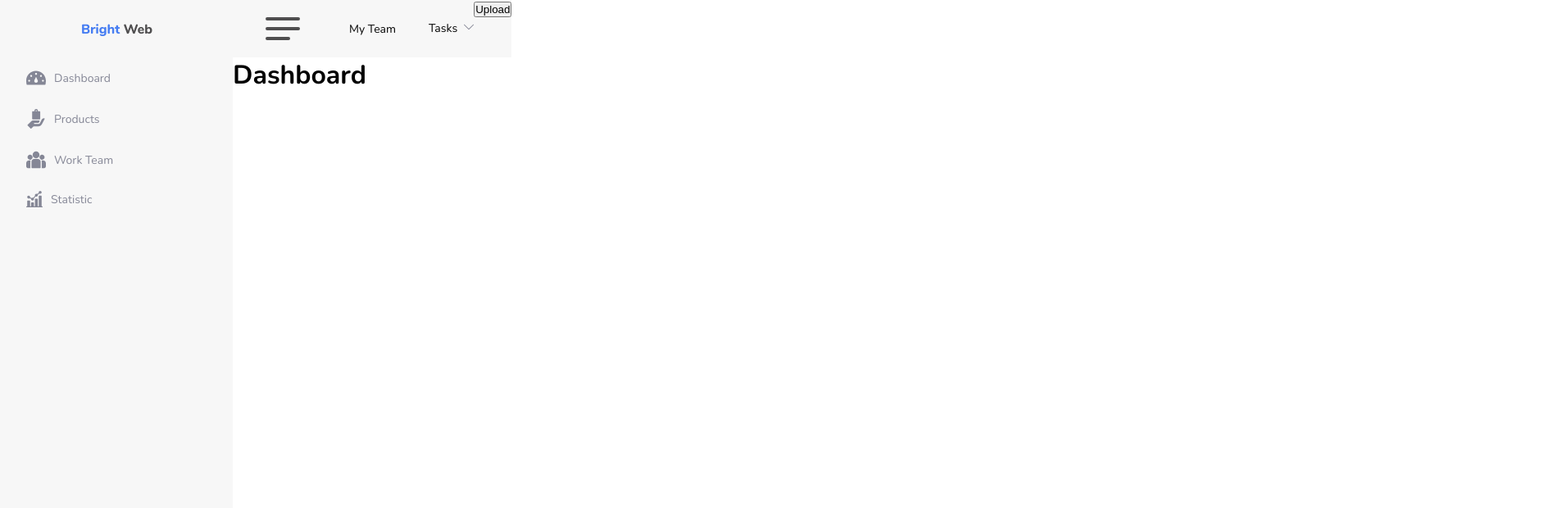
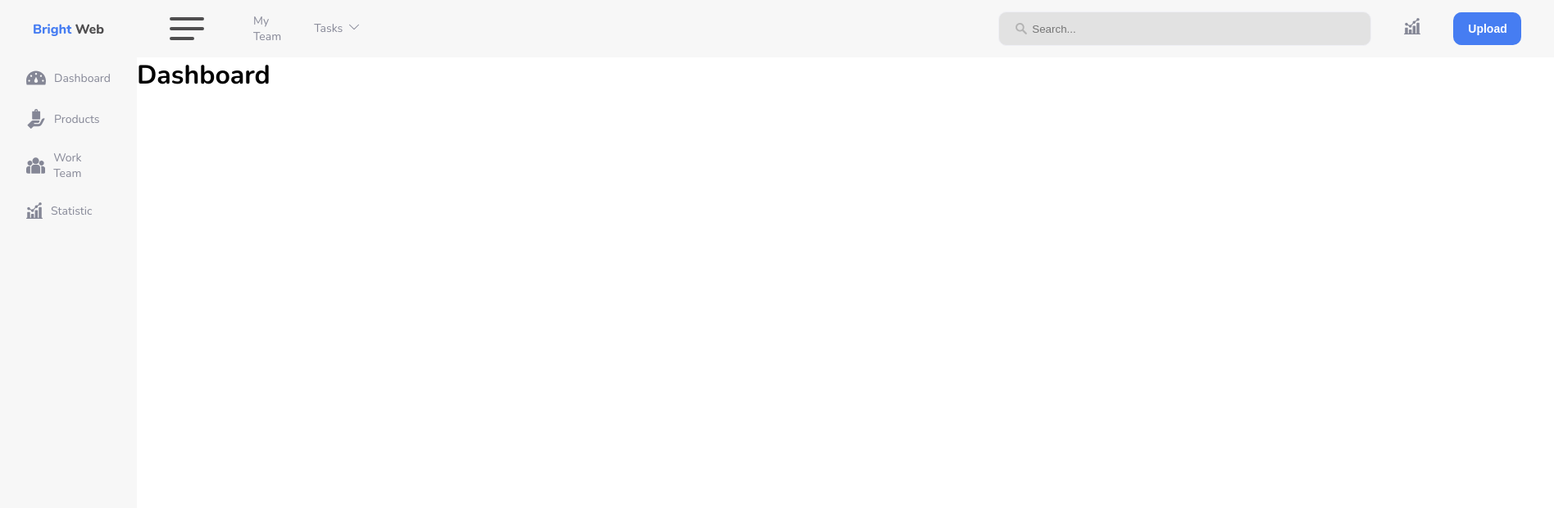
Before and after one commit to syttt-ia/illogia_hw4, a plain HTML site: page index.html in a window 1280 px wide. Shown: the top 620 px of the page at 82% size, 1896 px wide, since content can reach past the window. Drawn offline with Linux system fonts and the light colour scheme.

Commit message:
edit header

```diff
--- a/css/styles.css
+++ b/css/styles.css
@@ -115,7 +115,7 @@ body {
 
 .header-menu {
     display: flex;
-    padding: 19px 0px 19px 40px;
+    padding: 19px 0 19px 40px;
     align-items: center;
 }
 
@@ -140,19 +140,81 @@ body {
 .header-myteam {
     margin-left: 60px;
     font-size: 14px;
+    color: #858796;
+    cursor: pointer;
+}
+
+.header-myteam:hover {
+    color: #3D63D2;
 }
 
 .header-tasks {
     display: flex;
     align-items: center;
     margin-left: 40px;
-}
-
-.header-tasks {
     font-size: 14px;
     line-height: 19;
+    cursor: pointer;
 }
 
 .header-tasks span {
     margin-right: 8px;
+    color: #858796;
 }
+
+.header-tasks:hover span{
+    color: #3D63D2;
+}
+
+.header-tasks:hover svg path{
+    fill: #3D63D2;
+}
+
+.header-right {
+    display: flex;
+    align-items: center;
+}
+
+.header-search {
+    font-size: 14px;
+    font-weight: 400;
+    color: #B3B3B3;
+}
+
+.header-search input {
+    margin-left: 780px;
+    width: 373px;
+    height: 40px;
+    padding: 0 40px;
+    border: 1px solid #EFEFF5;
+    border-radius: 10px;
+    background: #E2E2E2 url("../images/search.png") no-repeat;
+    background-position: center left 20px;
+}
+
+.header-statistics {
+    margin-left: 40px;
+}
+
+.header-statistics:hover a svg path{
+    fill: #467DF2;
+}
+
+.header-button {
+    margin-left: 40px;
+    margin-right: 40px;
+    padding: 10px 18px;
+    width: 83px;
+    height: 40px;
+    border: none;
+    border-radius: 10px;
+    background: #467DF2;
+    font-size: 14px;
+    font-weight: 700;
+    color: #FFFFFF;
+    cursor: pointer;
+}
+
+.header-button:hover {
+    background: #2F54A3;
+}
--- a/index.html
+++ b/index.html
@@ -121,9 +121,22 @@
                 </div>
                 <div class="header-right">
                     <div class="header-search">
-
+                        <input type="text" placeholder="Search...">
                     </div>
                     <div class="header-statistics">
+                        <a href="#">
+                            <svg width="20" height="20" viewBox="0 0 20 20" fill="none" xmlns="http://www.w3.org/2000/svg">
+                                <g clip-path="url(#clip0_2_69)">
+                                    <path d="M2.96875 9.375C3.44147 9.375 3.86932 9.18533 4.18549 8.88077L5.91995 9.74792C5.91125 9.81857 5.89844 9.888 5.89844 9.96094C5.89844 10.9302 6.68701 11.7188 7.65625 11.7188C8.62549 11.7188 9.41406 10.9302 9.41406 9.96094C9.41406 9.6904 9.34753 9.4371 9.23782 9.20792L11.5907 6.85501C11.8199 6.96472 12.0732 7.03125 12.3438 7.03125C13.313 7.03125 14.1016 6.24268 14.1016 5.27344C14.1016 5.09094 14.0657 4.91837 14.0138 4.75281L16.0582 3.21991C16.3371 3.40622 16.6714 3.51562 17.0312 3.51562C18.0005 3.51562 18.7891 2.72705 18.7891 1.75781C18.7891 0.788574 18.0005 0 17.0312 0C16.062 0 15.2734 0.788574 15.2734 1.75781C15.2734 1.94031 15.3093 2.11288 15.3612 2.27844L13.3168 3.81134C13.0379 3.62503 12.7036 3.51562 12.3438 3.51562C11.3745 3.51562 10.5859 4.3042 10.5859 5.27344C10.5859 5.54398 10.6525 5.79727 10.7622 6.02646L8.40927 8.37936C8.18008 8.26965 7.92679 8.20312 7.65625 8.20312C7.18353 8.20312 6.75568 8.39279 6.43951 8.69736L4.70505 7.8302C4.71375 7.75955 4.72656 7.69012 4.72656 7.61719C4.72656 6.64795 3.93799 5.85938 2.96875 5.85938C1.99951 5.85938 1.21094 6.64795 1.21094 7.61719C1.21094 8.58643 1.99951 9.375 2.96875 9.375Z" fill="#858796"/>
+                                    <path d="M19.4141 18.8281H18.7891V6.44531C18.7891 6.12152 18.5269 5.85938 18.2031 5.85938H15.8594C15.5356 5.85938 15.2734 6.12152 15.2734 6.44531V18.8281H14.1016V9.96094C14.1016 9.63715 13.8394 9.375 13.5156 9.375H11.1719C10.8481 9.375 10.5859 9.63715 10.5859 9.96094V18.8281H9.41406V14.6484C9.41406 14.3246 9.15192 14.0625 8.82812 14.0625H6.48438C6.16058 14.0625 5.89844 14.3246 5.89844 14.6484V18.8281H4.72656V12.3047C4.72656 11.9809 4.46442 11.7188 4.14062 11.7188H1.79688C1.47308 11.7188 1.21094 11.9809 1.21094 12.3047V18.8281H0.585938C0.262146 18.8281 0 19.0903 0 19.4141C0 19.7379 0.262146 20 0.585938 20H19.4141C19.7379 20 20 19.7379 20 19.4141C20 19.0903 19.7379 18.8281 19.4141 18.8281Z" fill="#858796"/>
+                                </g>
+                                <defs>
+                                    <clipPath id="clip0_2_69">
+                                        <rect width="20" height="20" fill="white"/>
+                                    </clipPath>
+                                </defs>
+                            </svg>
+                        </a>
 
                     </div>
                     <button class="header-button">
```
Also changed, not shown: images/search.png (added).
